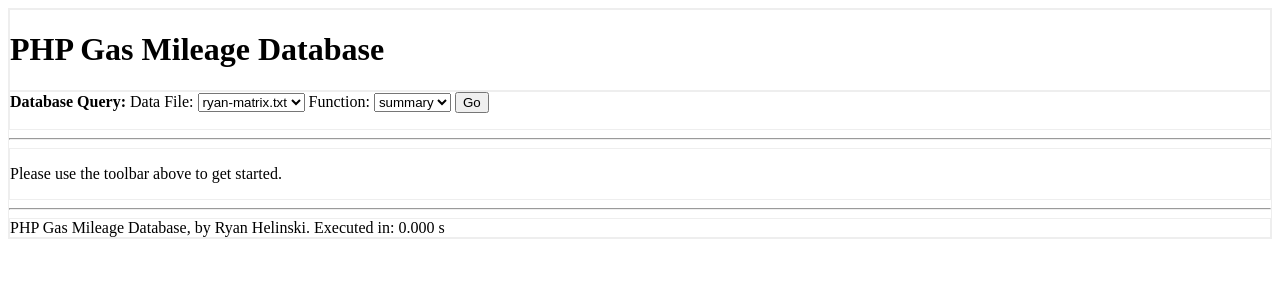
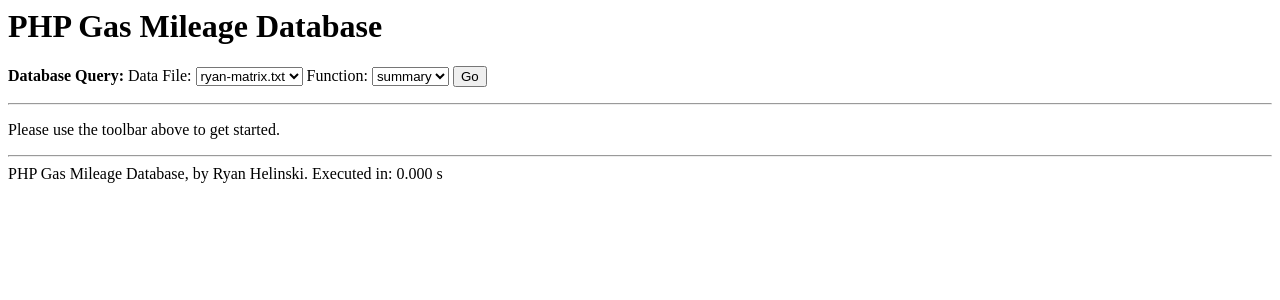
Before and after one commit to rlhelinski/pympg, a PHP site: page / in a window 1280 px wide. Shown: the top 300 px of the page. Run offline with PHP 8.4, Linux system fonts and the light colour scheme.

Commit message:
Cleanup and work towards more uniform CSS usage.

```diff
--- a/index.php
+++ b/index.php
@@ -6,7 +6,7 @@ list($begin_usec, $begin_sec) = explode(" ", microtime());
 include("localSettings.php");
 include("pgmdb.php");
 
-# Initialize the database access engine
+# Initialize the statistics and data engine
 $gasMileage = new pgmdb();
 
 # Transform GET arguments to POST arguments for flexibility
@@ -19,11 +19,6 @@ foreach ($_GET as $key => $val) {
 <head>
 <title>PHP Gas Mileage Database</title>
 <link rel="stylesheet" type="text/css" href="spreadsheet.css">
-<style type="text/css">
-	DIV {
-		border: 1px solid #eee;
-	}
-</style>
 </head>
 <body>
 
@@ -35,7 +30,7 @@ foreach ($_GET as $key => $val) {
 <?php $gasMileage->print_function_chooser(); ?>
 <hr>
 
-<div>
+<div id="content">
 <?php
 if (isset($_POST['function'])) {
 
@@ -73,7 +68,7 @@ if (isset($_POST['function'])) {
 ?>
 </div>
 <hr>
-<div class="footnote">PHP Gas Mileage Database, by Ryan Helinski.
+<div id="footnote">PHP Gas Mileage Database, by Ryan Helinski.
 <?php
 list($end_usec, $end_sec) = explode(" ", microtime());
 
```
